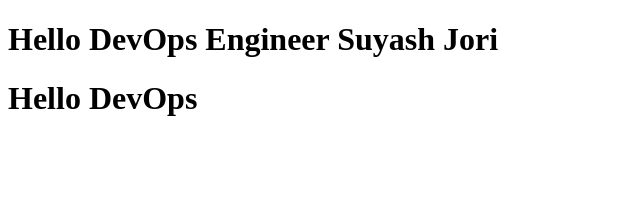
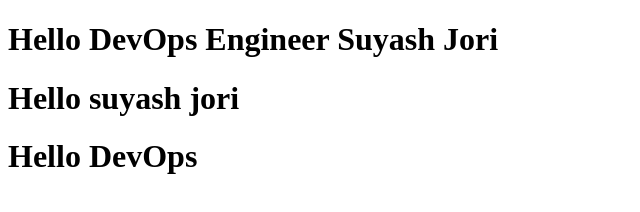
Before and after one commit to taskcubeage/Suyash_Six, a plain HTML site: page index.html in a window 1280 px wide. Shown: the whole page, without its empty margins (0-640 px from the left). Drawn offline with Linux system fonts and the light colour scheme.

Commit message:
Developer updated homepage

```diff
--- a/index.html
+++ b/index.html
@@ -4,7 +4,7 @@
 <head>
     <title>DevOps Demo</title>
        <h1>Hello DevOps Engineer Suyash Jori</h1>
-
+<h1>Hello suyash jori</h1>
 </head>
 
 <body>
```
